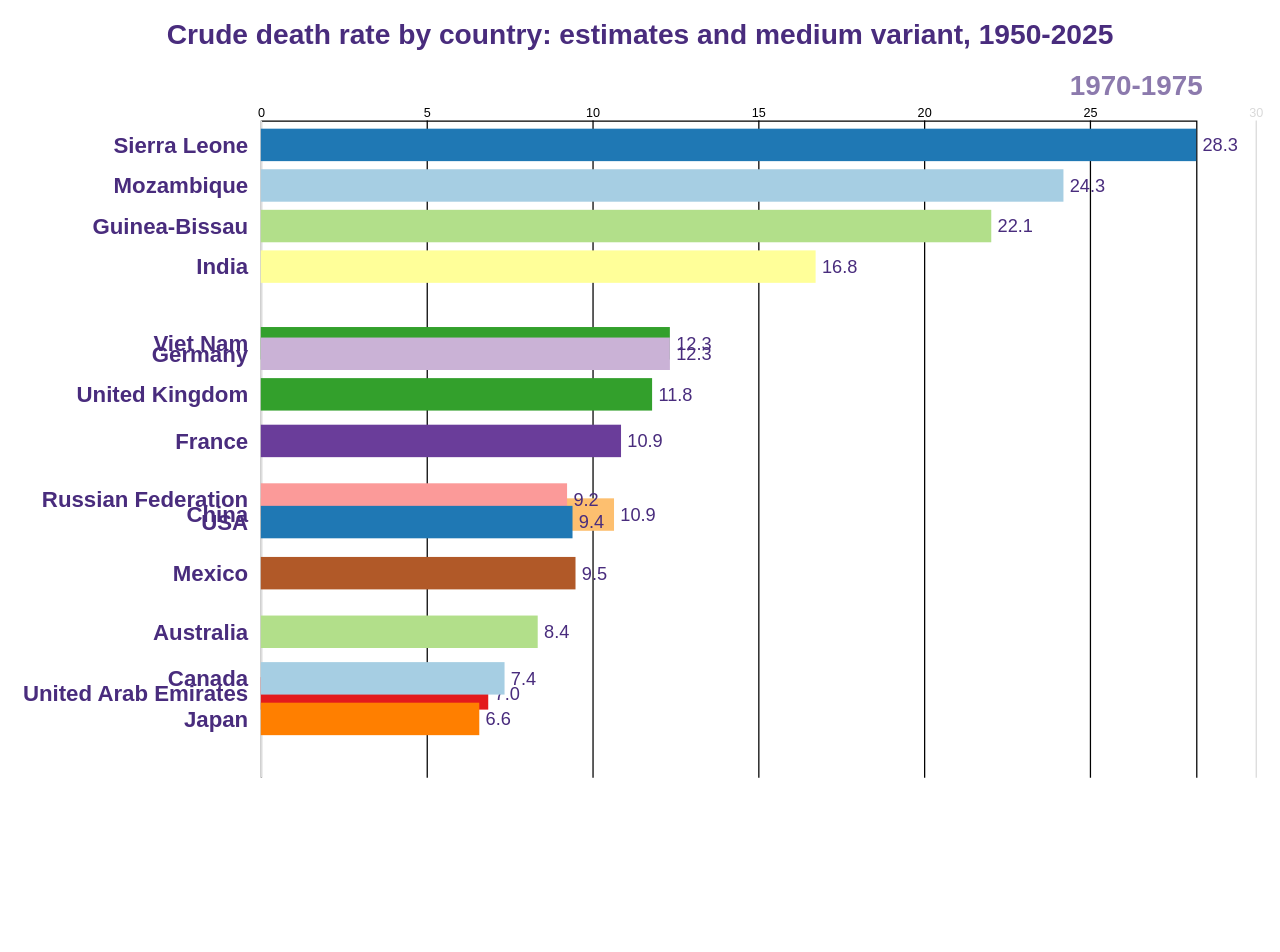
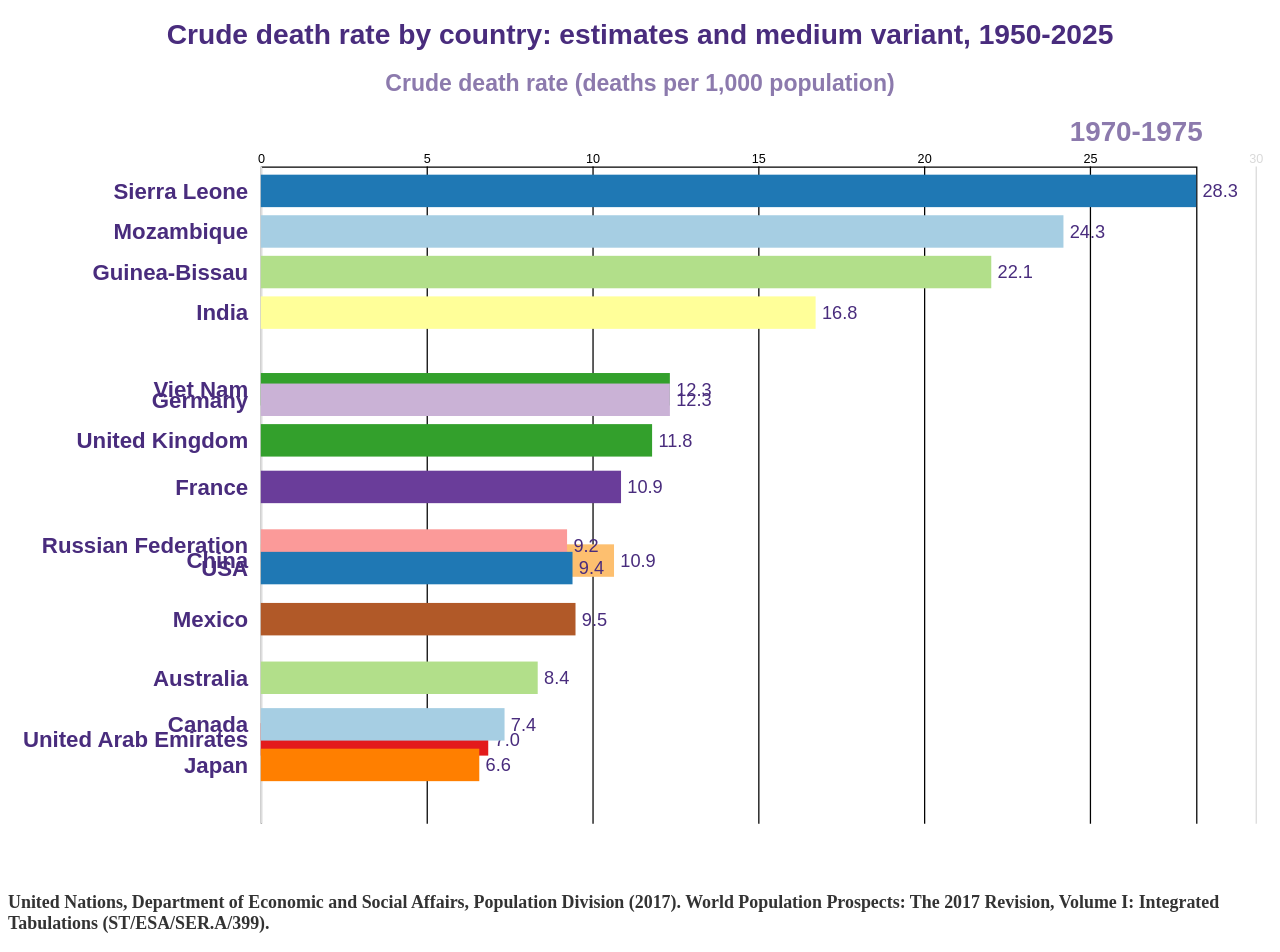
Before and after one commit to olesia1205/Bar-Chart-Race, a website built with webpack: page index.html in a window 1280 px wide. Before the commit the page ends 836 px from the top, so only its background shows below. Built offline with nearby package versions, Linux system fonts and the light colour scheme.

Commit message:
add a source of information

```diff
--- a/index.html
+++ b/index.html
@@ -10,7 +10,9 @@
   <div id="app">
     <h1>Crude death rate by country: estimates and medium variant, 1950-2025
     </h1>
+    <h2>Crude death rate (deaths per 1,000 population)</h2>
   </div>
+  <h3>United Nations, Department of Economic and Social Affairs, Population Division (2017). World Population Prospects: The 2017 Revision, Volume I: Integrated Tabulations (ST/ESA/SER.A/399).</h3>
   <script src="bundle.js"></script>
 </body>
 </html>
--- a/style.css
+++ b/style.css
@@ -10,6 +10,17 @@ h1 {
   text-align: center;
   font-size: 2.2vw;
   color: #492c7d;
+}
+
+h2 {
+  text-align: center;
+  font-size: 1.8vw;
+  color: #492c7da1;
+}
+
+h3 {
+  font-size: 1.4vw;
+  color: rgb(0 0 0 / 80%);
 }
 
 svg {
```
